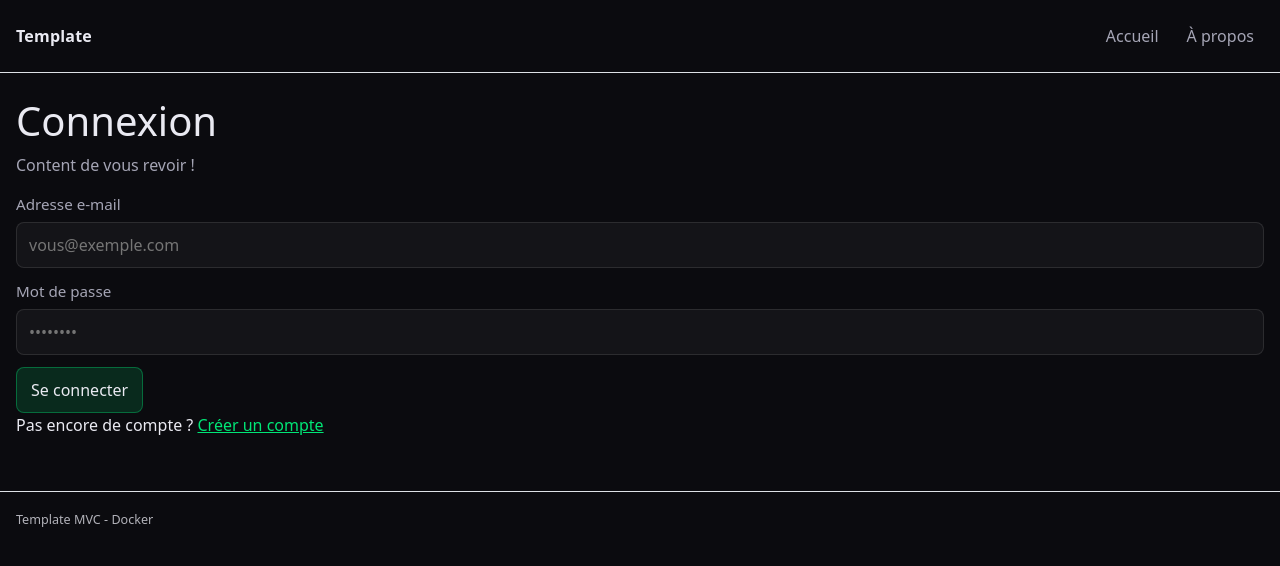
After one commit to Guillaume0402/TickyList, a PHP site: template src/Views/auth/login.php in a window 1280 px wide. The commit adds this page. Shown: the top 566 px of the page. Run offline with PHP 8.4, Linux system fonts and the light colour scheme; the template is opened without the code that fills it, so the values that code supplies are empty.

Commit message:
feat(auth): add login view and scss styles

```diff
--- a/assets/scss/app.scss
+++ b/assets/scss/app.scss
@@ -17,3 +17,4 @@
 @use "components/cards";
 
 @use "pages/home";
+@use "pages/login";
--- /dev/null
+++ b/src/Views/auth/login.php
@@ -0,0 +1,46 @@
+<div class="login-wrapper">
+    <div class="login-card">
+
+        <div class="login-card__header">
+            <h1 class="login-card__title">Connexion</h1>
+            <p class="login-card__subtitle">Content de vous revoir !</p>
+        </div>
+
+        <form action="/login" method="POST" novalidate>
+            <input type="hidden" name="csrf_token" value="<?= htmlspecialchars($csrfToken ?? '') ?>">
+
+            <div class="app-field">
+                <label for="email">Adresse e-mail</label>
+                <input
+                    class="app-input"
+                    type="email"
+                    id="email"
+                    name="email"
+                    placeholder="vous@exemple.com"
+                    autocomplete="email"
+                    required>
+            </div>
+
+            <div class="app-field">
+                <label for="password">Mot de passe</label>
+                <input
+                    class="app-input"
+                    type="password"
+                    id="password"
+                    name="password"
+                    placeholder="••••••••"
+                    autocomplete="current-password"
+                    required>
+            </div>
+
+            <button type="submit" class="app-btn app-btn--primary login-card__submit">
+                Se connecter
+            </button>
+        </form>
+
+        <div class="login-card__footer">
+            Pas encore de compte ? <a href="/register">Créer un compte</a>
+        </div>
+
+    </div>
+</div>
```
Also changed, not shown: assets/scss/pages/_login.scss (added, +55 -0 lines).
